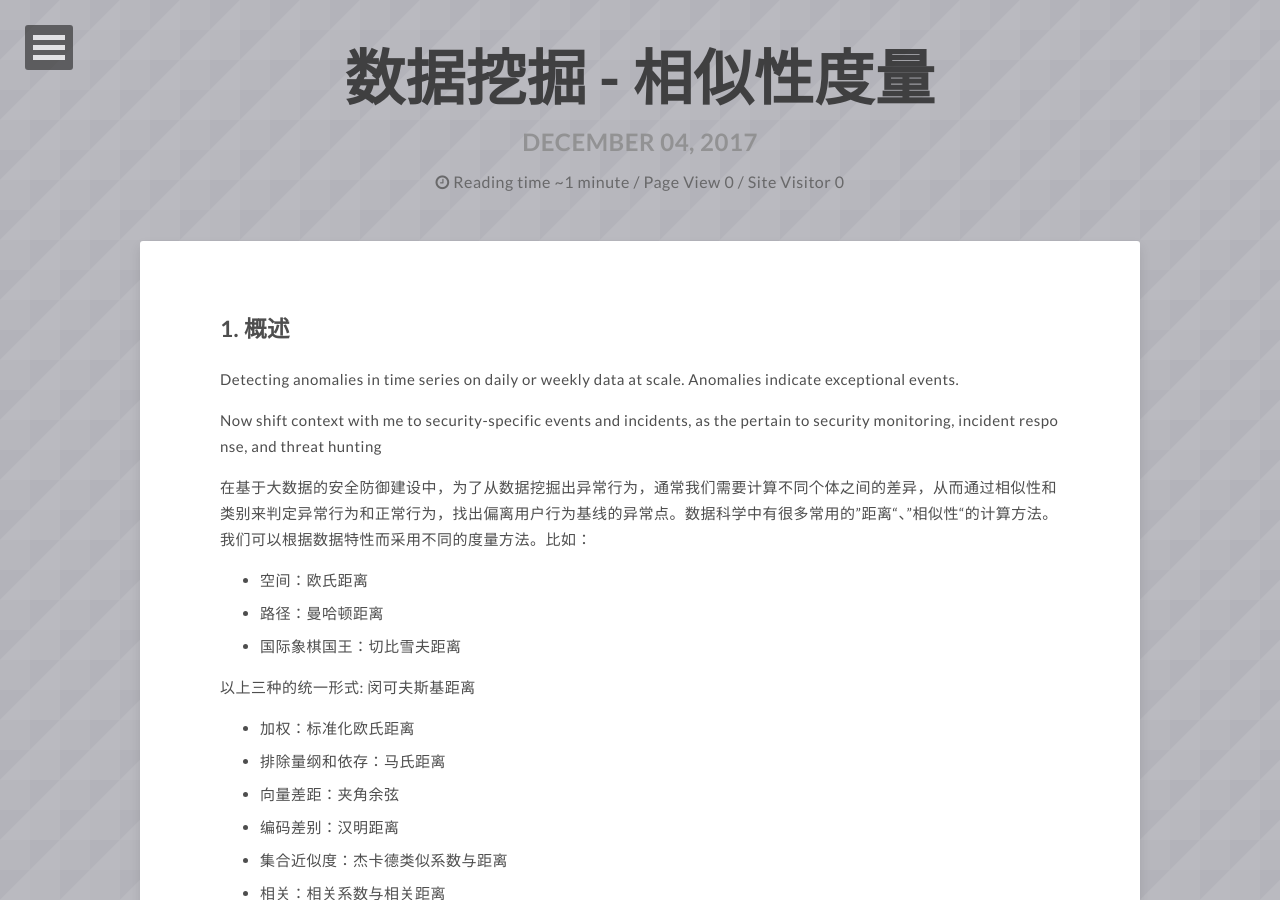
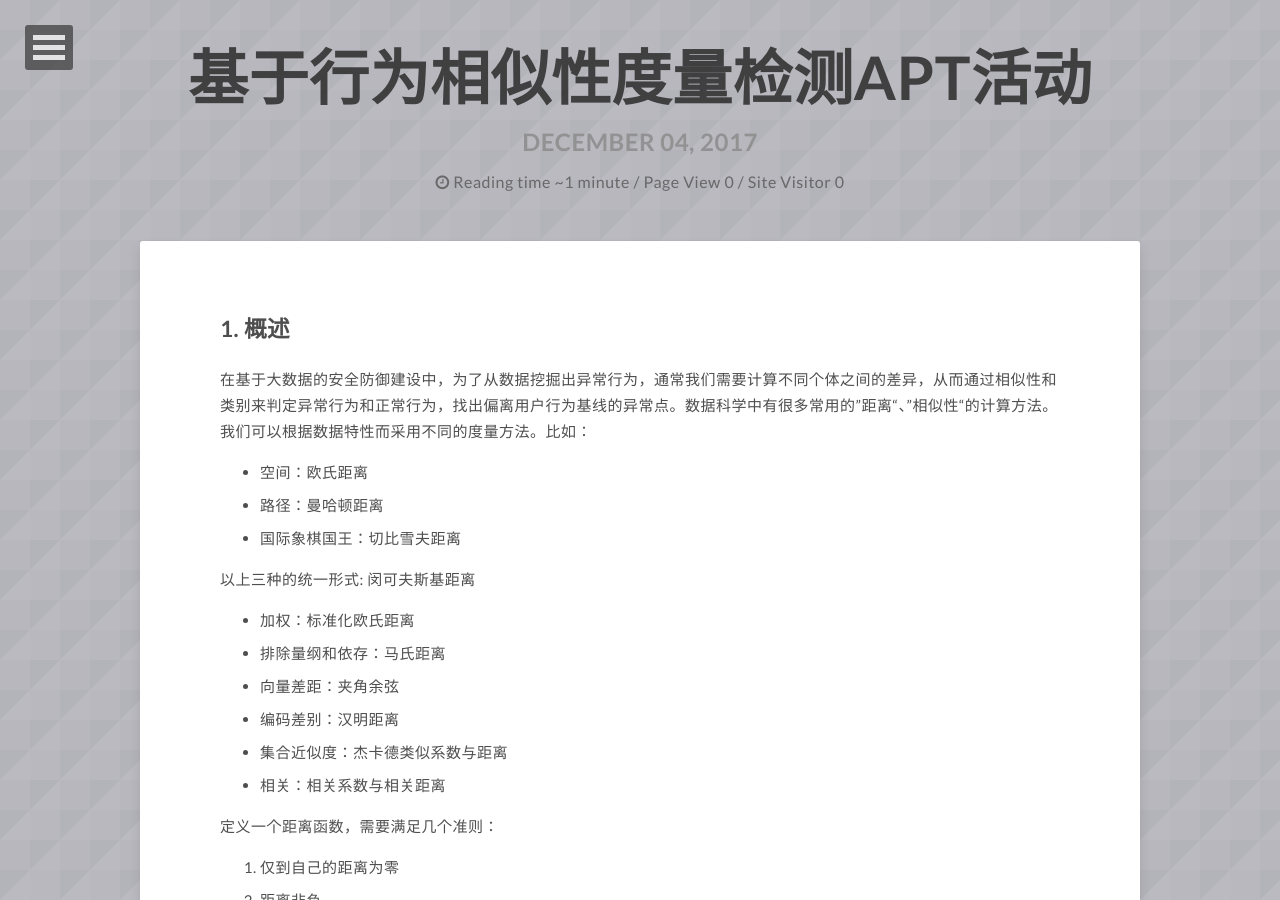
Before and after one commit to kxcode/kxcode.github.io, a Jekyll site: the page built from _posts/2017-12-04-detect-apt-through-user-behavior.md, in a window 1280 px wide and 900 px high. Built offline with Jekyll 4.4.1, drawn with Linux system fonts in a browser that asks for light colours; nearby versions of some CDN libraries; comment, search, counter and statistics services are not loaded.

Commit message:
update posts

```diff
--- a/_posts/2017-12-04-APT-detect-abnormal-behavior.md
+++ b/_posts/2017-12-04-detect-apt-through-user-behavior.md
@@ -1,6 +1,6 @@
 ---
 layout: post
-title: 数据挖掘 - 相似性度量
+title: 基于行为相似性度量检测APT活动
 description: "Data finds abnormal"
 tags: [DataScience,MachineLearning,APT]
 image:
@@ -8,10 +8,6 @@ image:
 ---
 
 ## 1. 概述
-
-Detecting anomalies in time series on daily or weekly data at scale. Anomalies indicate exceptional events.
-
-Now shift context with me to security-specific events and incidents, as the pertain to security monitoring, incident response, and threat hunting
 
 在基于大数据的安全防御建设中，为了从数据挖掘出异常行为，通常我们需要计算不同个体之间的差异，从而通过相似性和类别来判定异常行为和正常行为，找出偏离用户行为基线的异常点。数据科学中有很多常用的”距离“、”相似性“的计算方法。我们可以根据数据特性而采用不同的度量方法。比如：
 
```
